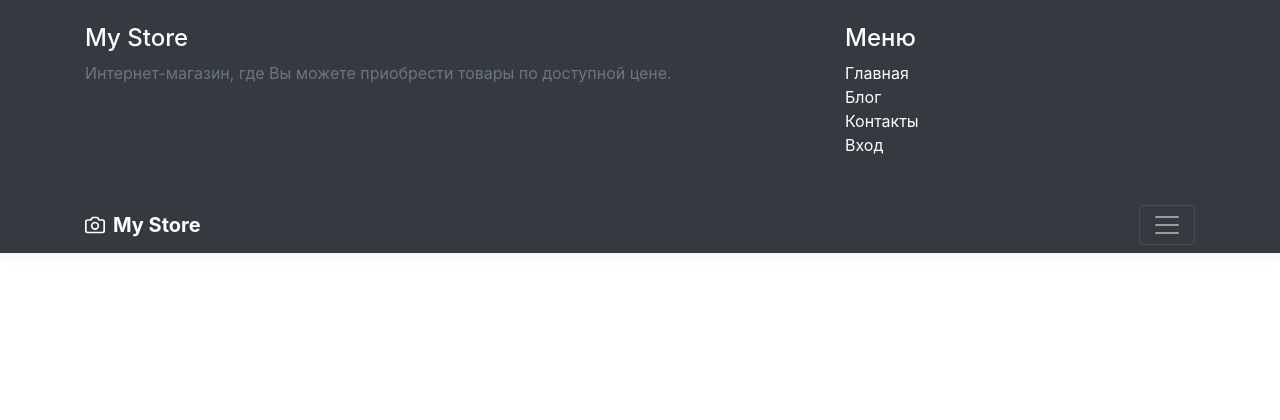
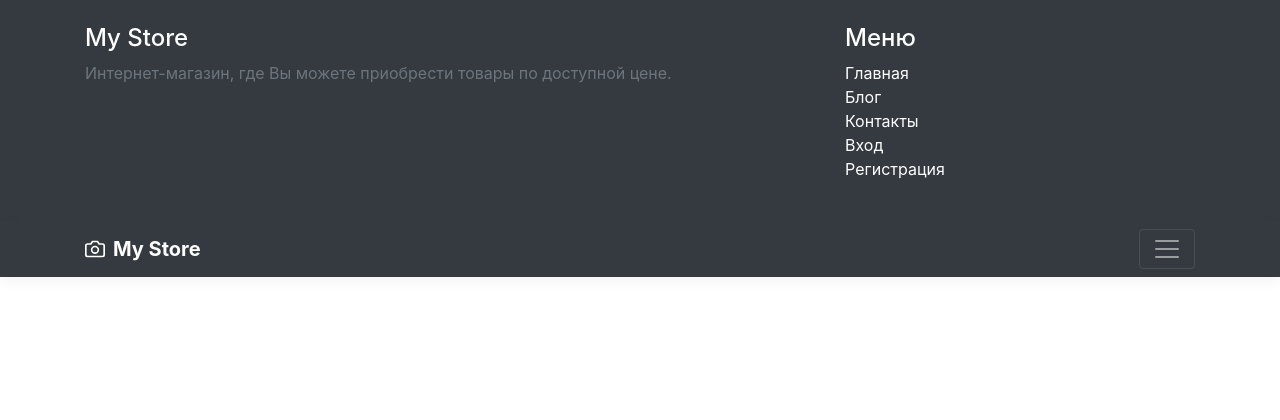
Before and after one commit to ilnurhub/my_store, a Django app: page /blog/ in a window 1280 px wide, after a click that opens the changed part. Shown: the top 420 px of the page. Run offline with Django 4.2, Linux system fonts and the light colour scheme; data that the repository does not hold is empty; some libraries are stand-ins or nearby versions.

Commit message:
added button Регистрация

```diff
--- a/catalog/templates/catalog/includes/inc_main_menu.html
+++ b/catalog/templates/catalog/includes/inc_main_menu.html
@@ -8,6 +8,7 @@
         <li><a href="{% url 'users:logout' %}" class="text-white">Выход</a></li>
         {% else %}
         <li><a href="{% url 'users:login' %}" class="text-white">Вход</a></li>
+        <li><a href="{% url 'users:register' %}" class="text-white">Регистрация</a></li>
         {% endif %}
     </ul>
 </div>
```
